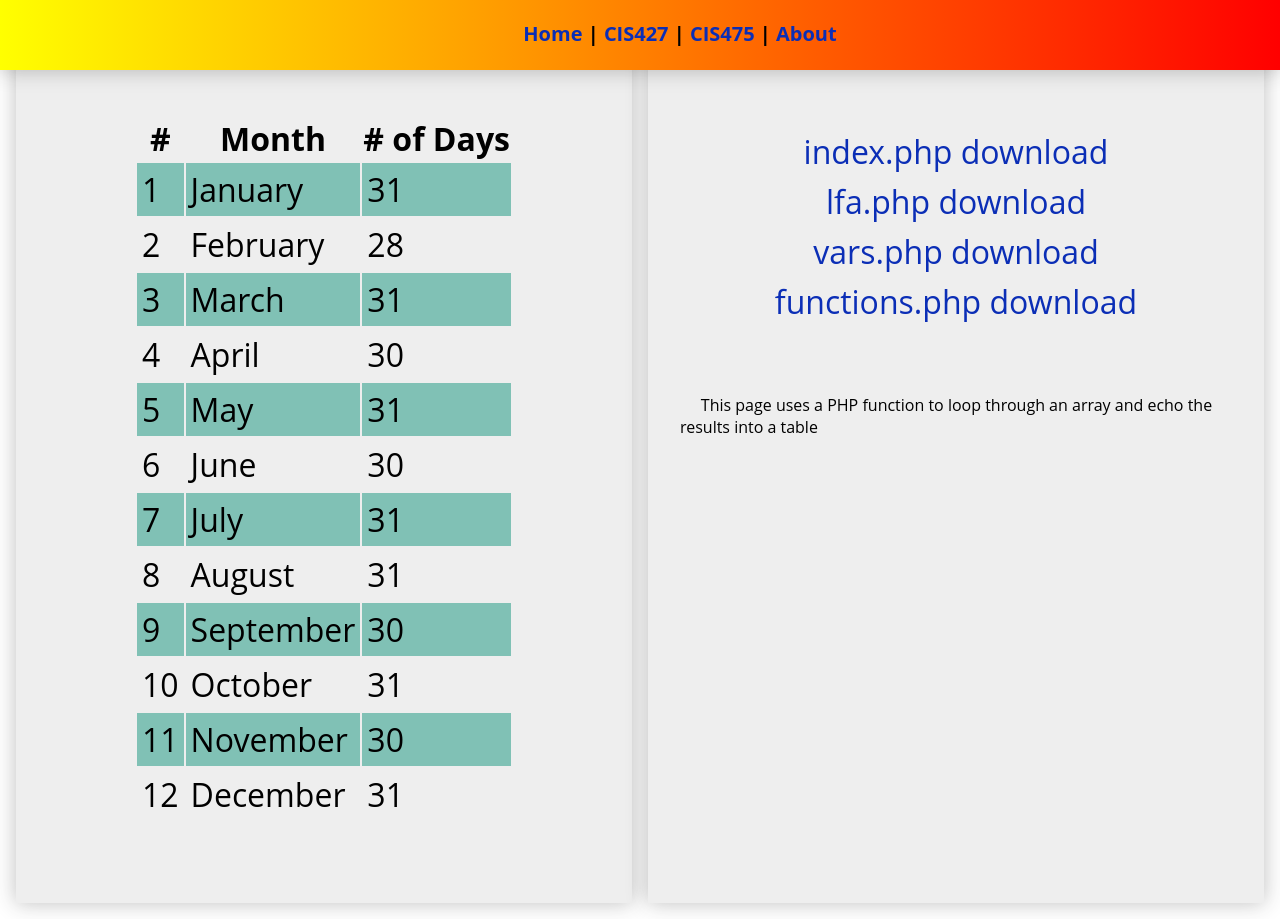
After one commit to 529Design/CIS475TEMP, a PHP site: page /lfa.php in a window 1280 px wide. The commit adds this page. Run offline with PHP 8.4, Linux system fonts and the light colour scheme.

Commit message:
Add files via upload

```diff
--- /dev/null
+++ b/css/lfa.css
@@ -0,0 +1,25 @@
+table {
+    margin: 1.5em auto;
+    font-size: 2em;
+}
+
+td {
+    padding: 5px;
+}
+
+
+/*This sets every other table row to have a different background color */
+
+tr:nth-child(even) {
+    background: #80C1B5;
+}
+
+#lfaWrapper {
+    grid-template-columns: repeat(2, 1fr);
+}
+
+#downloadLinks {
+    margin: 2em;
+    text-align: center;
+    font-size: 2em;
+}
--- /dev/null
+++ b/functions.php
@@ -0,0 +1,55 @@
+<?php
+    /*This file contains all of the primary functions that this site utilizes*/
+
+
+    /*
+    Build Table - This function uses concatenation to add elements onto the $myTable variable
+                  and then returns the variable so it can display as an HTML table object
+    */
+    function build_table($array){
+    // start table
+    $number=1;//counter
+    $myTable = '<table>';
+    //table header row
+    $myTable .= '<tr>';
+    $myTable .= '<th>' . "#" . '</th>';
+    $myTable .= '<th>' . "Month" . '</th>';
+    $myTable .= '<th>' . "# of Days" . '</th>';
+    $myTable .= '</tr>';
+    //END table header
+
+    // data rows
+    foreach( $array as $key=>$value){
+        $myTable .= '<tr>';
+            $myTable .= '<td>' . $number .'</td>';
+            $myTable .= '<td>' . htmlspecialchars($key) .'</td>';
+            $myTable .= '<td>' . htmlspecialchars($value) .'</td>';
+        $myTable .= '</tr>';
+        $number +=1;
+    }
+
+    // finish table and return it
+
+    $myTable .= '</table>';
+    return $myTable;
+}
+//END Build Table*********************************
+
+
+//QUOTE GENERATOR *************************
+//An array of quotes from Bruce Lee
+$Quotes = array("Adapt what is useful, reject what is useless, and add what is specifically your own.",
+"If you spend too much time thinking about a thing, you'll never get it done.",
+"If you love life, don't waste time, for time is what life is made up of.",
+"I fear not the man who has practiced 10,000 kicks once, but I fear the
+man who has practiced one kick 10,000 times.",
+"The key to immortality is first living a life worth remembering.");
+
+//Quote Generator*********************
+function quoteGenerator($stringArray){
+    echo'<p>';
+    echo $stringArray[rand(0, count($stringArray)-1)];
+    echo'</p>';
+    }
+    //END Quote Generator******************
+?>
--- /dev/null
+++ b/lfa.php
@@ -0,0 +1,58 @@
+<!DOCTYPE html>
+<html lang="en">
+
+<?php
+//An array containing month info
+$months = array('January'=>'31', 'February'=>'28', 'March'=>'31', 'April'=>'30', 'May'=>'31',
+    'June'=>'30', 'July'=>'31', 'August'=>'31', 'September'=>'30', 'October'=>'31',
+    'November'=>'30', 'December'=>'31', );
+?>
+
+
+    <?php include 'vars.php'; include 'nav.php'; include 'functions.php';?>
+    <link rel="stylesheet" type="text/css" href="css/mainStyle.css" />
+    <link rel="stylesheet" type="text/css" href="css/lfa.css" />
+
+
+<body>
+
+    <div id="nav">
+        <ul id="mainNav">
+            <li><a href="index.php">Home</a></li>
+            <li>|</li>
+            <li><a href="#">CIS427</a>
+                <ul id="CIS427">
+                    <?php listArray($CIS427);?>
+                </ul>
+            </li>
+            <li>|</li>
+            <li><a href="#">CIS475</a>
+                <ul id="CIS475">
+                <?php listArray($CIS475);?>
+                </ul>
+                <li>|</li>
+                <li><a href="index.php#box2">About</a></li>
+
+        </ul>
+    </div>
+
+    <div class= "box">
+        <div class="wrapper" id=lfaWrapper>
+            <div><?php echo build_table($months); ?></div>
+            <div>
+                <div id ="downloadLinks">
+                    <a href='download.php?file=index.php' download>index.php download</a><br>
+                    <a href='download.php?file=lfa.php' download>lfa.php download</a><br>
+                    <a href='download.php?file=vars.php' download>vars.php download</a><br>
+                    <a href='download.php?file=functions.php' download>functions.php download</a>
+                </div>
+                <?php
+                echo '<p>&nbsp;&nbsp;&nbsp;&nbsp;&nbsp;'. "This page uses a PHP function to loop through
+                an array and echo the results into a table" .'</p>';?>
+            </div>
+        </div>
+
+    </div>
+</body>
+
+</html>
--- a/nav.php
+++ b/nav.php
@@ -9,7 +9,7 @@ $CIS427 = array("#href1"=>"Open Discussions",
 //A Key Value Pair array storing assignment links as key and names as value
 $CIS475 = array("serverSetup.php"=>"PHP/MySQL Server Setup",
                 "index.php"=>"First PHP Web Page",
-                "#href7"=>"PHP Loop, Function, Arrays",
+                "lfa.php"=>"PHP Loop, Function, Arrays",
                 "#href8"=>"PHP Read and Write a Text File",
                 "#href9"=>"MySQL Table",
                 "#href10"=>"PHP Table from MySQL Table",
--- a/vars.php
+++ b/vars.php
@@ -24,20 +24,5 @@ EOD;
 echo $metaTag;//Echos the meta data
 
 
-//QUOTE GENERATOR CODE*************************
-//An array of quotes from Bruce Lee
-$Quotes = array("Adapt what is useful, reject what is useless, and add what is specifically your own.",
-"If you spend too much time thinking about a thing, you'll never get it done.",
-"If you love life, don't waste time, for time is what life is made up of.",
-"I fear not the man who has practiced 10,000 kicks once, but I fear the
-man who has practiced one kick 10,000 times.",
-"The key to immortality is first living a life worth remembering.");
 
-//Quote Generator*********************
-function quoteGenerator($stringArray){
-    echo'<p>';
-    echo $stringArray[rand(0, count($stringArray)-1)];
-    echo'</p>';
-    }
-    //END Quote Generator******************
 ?>
```
Also changed, not shown: index.php (+11 -8 lines), README.md.
